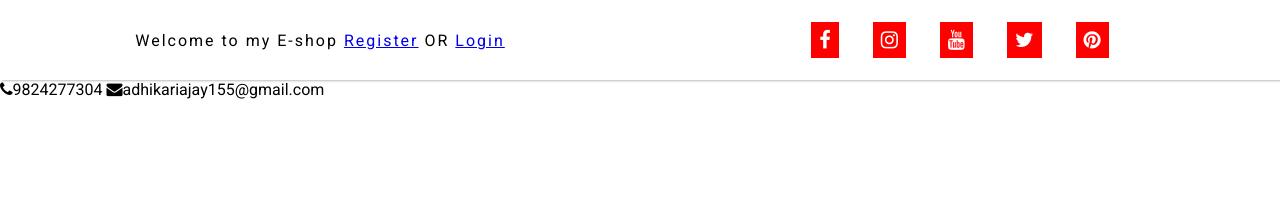
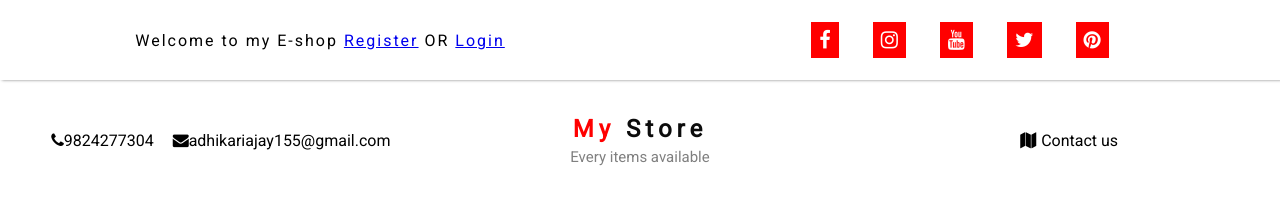
Before and after one commit to Ajayadhikari1/Ecommerse-website, a plain HTML site: page index.html in a window 1280 px wide. Drawn offline with Linux system fonts and the light colour scheme; a web font is replaced by a local one.

Commit message:
:sparkles: css html for navbar2

```diff
--- a/index.html
+++ b/index.html
@@ -18,8 +18,8 @@
 
 <body>
     <header>
-        <nav>
-            <div class="nav1">
+
+        <nav class="nav1">
             <div class="left">
                 <span>Welcome to my E-shop</span>
                 <a href="#">Register</a> OR <a href="#">Login</a>
@@ -31,17 +31,24 @@
                 <i class="fa fa-twitter"></i>
                 <i class="fa fa-pinterest"></i>
             </div>
-            </div>
         </nav>
+
         <!--nav1 end-->
 
         <!--nav2 start-->
+        <nav class="nav2">
             <div class="nav2-left">
                 <i class="fa fa-phone"></i>9824277304
                 <i class="fa fa-envelope"></i>adhikariajay155@gmail.com
             </div>
-        <div class="nav2-center"></div>
-        <div class="nav2-right"></div>
+            <div class="nav2-center">
+                <h1>My <span>Store</span></h1>
+                <p>Every items available</p>
+            </div>
+            <div class="nav2-right">
+                <i class="fa fa-map"></i>Contact us
+            </div>
+        </nav>
 
         <!--nav2 end -->
     </header>
--- a/style.css
+++ b/style.css
@@ -53,3 +53,42 @@ header{
 .nav1 .right i:hover{
     transform: rotate(360deg);
 }
+
+.nav2{
+    width: 100%;
+    height: 120px;
+    display: flex;
+    justify-content: space-between;
+    align-items: center;
+    flex-wrap: wrap;
+    text-align: center;
+
+
+}
+.nav2 .nav2-left,.nav2 .nav2-center,.nav2 .nav2-right{
+    flex-basis: 30%;
+    margin:auto;
+    cursor: pointer;
+}
+.nav2 .nav2-left i{
+    margin-left: 15px;
+}
+.nav2 .nav2-center h1{
+    color: var(--primary);
+    font-size: 1.5rem;
+    letter-spacing: 5px;
+    font-weight: bold;
+
+}
+.nav2 .nav2-center h1 span{
+    color: var(--secondary);
+}
+
+.nav2 .nav2-center p{
+    color: gray;
+    font-size: 15px;
+    margin-top: 5px;
+}
+.nav2 .nav2-right i{
+    margin: 0px 5px;
+}
```
Lines whose indentation alone changed are shown as unchanged.
